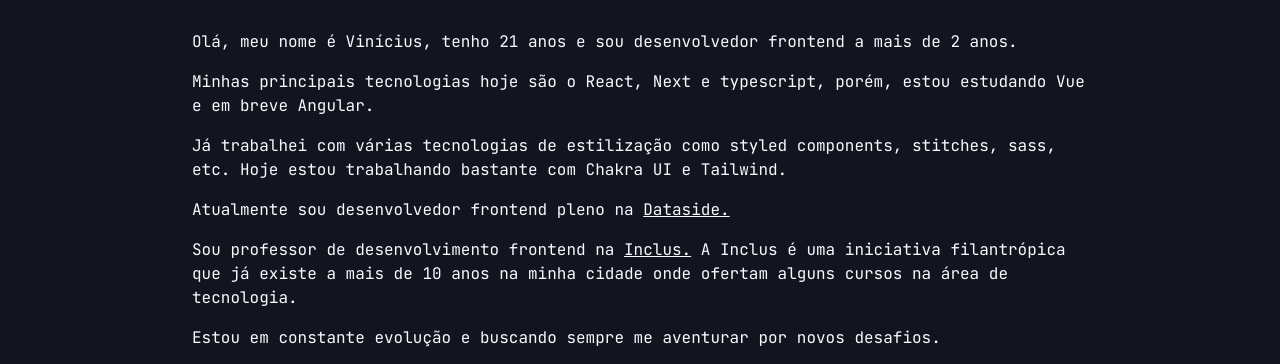
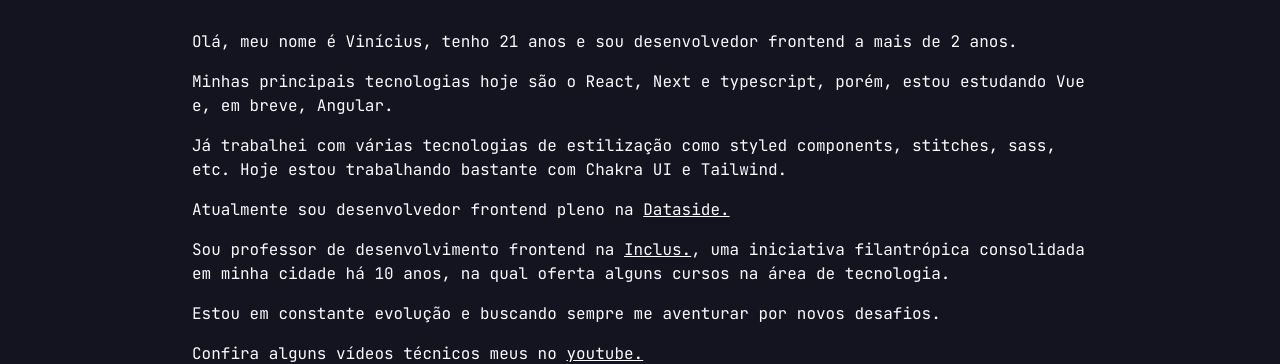
Before and after one commit to ovinidev/PortfolioNext, a Next.js app: page / in a window 1280 px wide. Shown: the part 262-626 px from the top of the page. Built offline with nearby package versions, Linux system fonts and the light colour scheme.

Commit message:
feat: add img

```diff
--- a/next.config.js
+++ b/next.config.js
@@ -1,4 +1,4 @@
 /** @type {import('next').NextConfig} */
-const nextConfig = {}
+const nextConfig = {};
 
-module.exports = nextConfig
+module.exports = nextConfig;
--- a/src/app/page.tsx
+++ b/src/app/page.tsx
@@ -23,7 +23,7 @@
         </p>
         <p>
           Minhas principais tecnologias hoje são o React, Next e typescript,
-          porém, estou estudando Vue e em breve Angular.
+          porém, estou estudando Vue e, em breve, Angular.
         </p>
         <p>
           Já trabalhei com várias tecnologias de estilização como styled
@@ -39,9 +39,9 @@
         </p>
         <p>
           Sou professor de desenvolvimento frontend na{" "}
-          <Link link="https://www.inclus.com.br/index.html" name="Inclus." /> A
-          Inclus é uma iniciativa filantrópica que já existe a mais de 10 anos
-          na minha cidade onde ofertam alguns cursos na área de tecnologia.
+          <Link link="https://www.inclus.com.br/index.html" name="Inclus." />,
+          uma iniciativa filantrópica consolidada em minha cidade há 10 anos, na
+          qual oferta alguns cursos na área de tecnologia.
         </p>
         <p>
           Estou em constante evolução e buscando sempre me aventurar por novos
```
